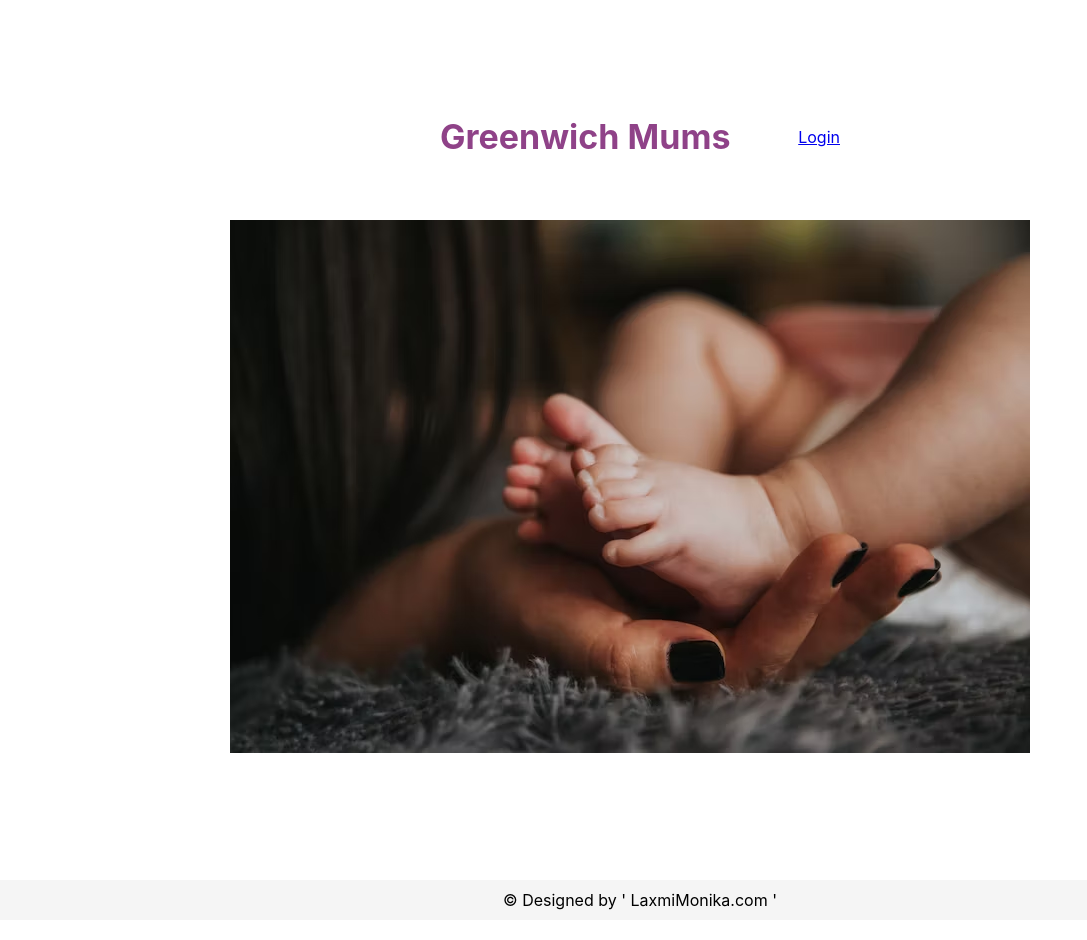
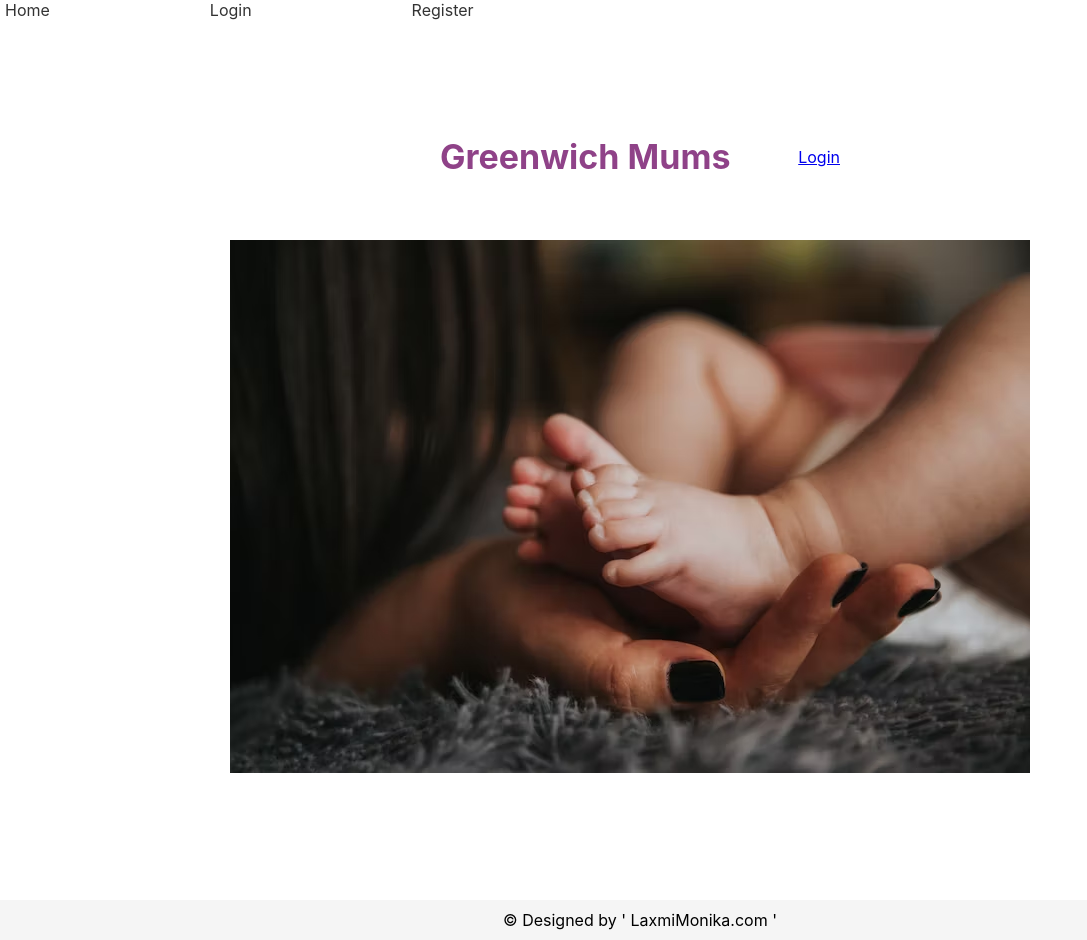
Before and after one commit to laxmikckarki/greenwich-mummies, a React (Create React App) app: page / in a window 1280 px wide. Shown: the whole page, without its empty margins (0-1087 px from the left). Built offline with nearby package versions, Linux system fonts and the light colour scheme; no server answers.

Commit message:
fixed the hompage not showing issue

```diff
--- a/src/App.js
+++ b/src/App.js
@@ -1,6 +1,7 @@
 import React, { useState } from 'react';
 import { BrowserRouter as Router, Route, Routes } from 'react-router-dom';
 import Footer from "./Components/Footer";
+import Header from "./Components/Header";
 import Home from './Page/Home';
 import Login from './Page/Login';
 import About from './Page/About';
@@ -12,14 +13,14 @@ function App() {
 
   return (
     <div>
-      <Router>
+      <Header/>
         <Routes>
           <Route path="/" element={<Home />} />
           <Route path="/about" element={<About />} />
           <Route path="/login" element={<Login setHasAccount={setHasAccount}  />} />
           <Route path="/register" element={<RegisterPage setHasAccount={setHasAccount}  />} />
         </Routes>
-      </Router>
+
       <Footer />
     </div>
   );
--- a/src/Page/Home.jsx
+++ b/src/Page/Home.jsx
@@ -1,6 +1,6 @@
 /* eslint-disable react/react-in-jsx-scope */
 
-
+import React from 'react';
 import { useEffect, useState } from "react";
 import { Link } from "react-router-dom";
 import "./Home.css";
```
Also changed, not shown: src/index.js (+5 -2 lines).
